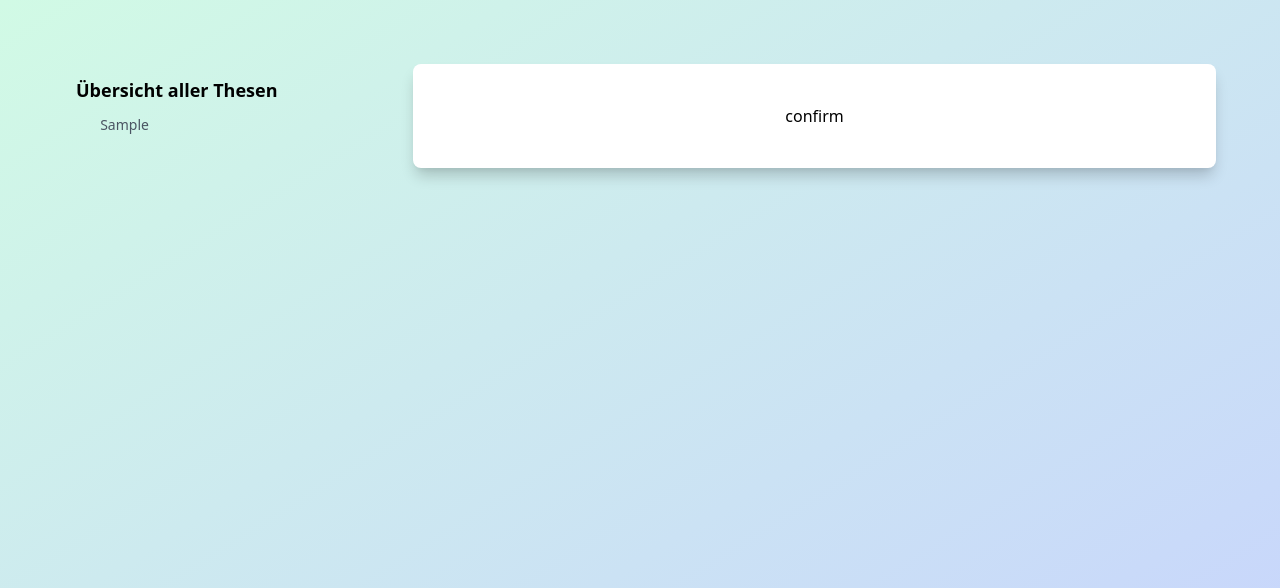
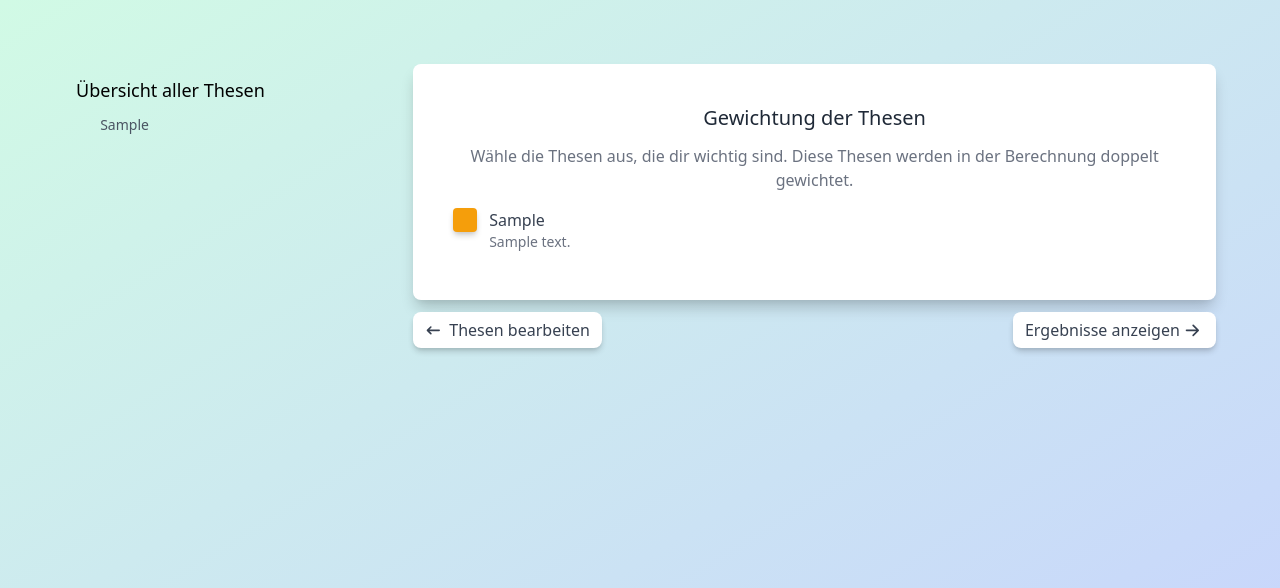
Before and after one commit to wahlrechner/wahlrechner, a Django app: page /confirm in a window 1280 px wide. Shown: the top 588 px of the page. Run offline with Django 3.2, Linux system fonts and the light colour scheme; tables that the repository leaves empty hold one stand-in row (values such as "Sample post"); style sheets or scripts are compiled from the project's sources; parts of the project's set-up code (start-up, migrations or seed data) failed here and were passed over.

Commit message:
Seite für Thesen-Gewichtung

```diff
--- a/wahlrechner/static/wahlrechner/styles.css
+++ b/wahlrechner/static/wahlrechner/styles.css
@@ -43,5 +43,9 @@
 }
 
 .btn-white {
-    @apply text-gray-700 dark:text-gray-300 bg-white dark:bg-gray-800 ring-white dark:ring-gray-600  hover:bg-gray-200 dark:hover:bg-gray-700 focus:bg-gray-200;
+    @apply text-gray-700 dark:text-gray-200 bg-white dark:bg-gray-800 ring-white dark:ring-gray-600  hover:bg-gray-200 dark:hover:bg-gray-700 focus:bg-gray-200;
 }
+
+input:checked + svg {
+    display: block;
+}
--- a/wahlrechner/templates/icons/agree-white.html
+++ b/wahlrechner/templates/icons/agree-white.html
@@ -1,9 +1,6 @@
 <!-- Heroicons by Tailwind (License: https://github.com/tailwindlabs/heroicons) -->
 
 <svg class="h-5 w-5 inline-flex align-middle text-white" xmlns="http://www.w3.org/2000/svg" viewBox="0 0 24 24" fill="currentColor">
-    <!-- <path
-        d="M2 10.5a1.5 1.5 0 113 0v6a1.5 1.5 0 01-3 0v-6zM6 10.333v5.43a2 2 0 001.106 1.79l.05.025A4 4 0 008.943 18h5.416a2 2 0 001.962-1.608l1.2-6A2 2 0 0015.56 8H12V4a2 2 0 00-2-2 1 1 0 00-1 1v.667a4 4 0 01-.8 2.4L6.8 7.933a4 4 0 00-.8 2.4z"
-    /> -->
     <path
         fill-rule="evenodd"
         d="M16.707 5.293a1 1 0 010 1.414l-8 8a1 1 0 01-1.414 0l-4-4a1 1 0 011.414-1.414L8 12.586l7.293-7.293a1 1 0 011.414 0z"
--- a/wahlrechner/templates/icons/agree.html
+++ b/wahlrechner/templates/icons/agree.html
@@ -6,9 +6,6 @@
     viewBox="0 0 24 24"
     fill="currentColor"
 >
-    <!-- <path
-        d="M2 10.5a1.5 1.5 0 113 0v6a1.5 1.5 0 01-3 0v-6zM6 10.333v5.43a2 2 0 001.106 1.79l.05.025A4 4 0 008.943 18h5.416a2 2 0 001.962-1.608l1.2-6A2 2 0 0015.56 8H12V4a2 2 0 00-2-2 1 1 0 00-1 1v.667a4 4 0 01-.8 2.4L6.8 7.933a4 4 0 00-.8 2.4z"
-    /> -->
     <path
         fill-rule="evenodd"
         d="M16.707 5.293a1 1 0 010 1.414l-8 8a1 1 0 01-1.414 0l-4-4a1 1 0 011.414-1.414L8 12.586l7.293-7.293a1 1 0 011.414 0z"
--- a/wahlrechner/templates/icons/disagree-white.html
+++ b/wahlrechner/templates/icons/disagree-white.html
@@ -1,9 +1,6 @@
 <!-- Heroicons by Tailwind (License: https://github.com/tailwindlabs/heroicons) -->
 
 <svg class="h-5 w-5 inline-flex align-middle text-white" xmlns="http://www.w3.org/2000/svg" viewBox="0 0 24 24" fill="currentColor">
-    <!-- <path
-        d="M18 9.5a1.5 1.5 0 11-3 0v-6a1.5 1.5 0 013 0v6zM14 9.667v-5.43a2 2 0 00-1.105-1.79l-.05-.025A4 4 0 0011.055 2H5.64a2 2 0 00-1.962 1.608l-1.2 6A2 2 0 004.44 12H8v4a2 2 0 002 2 1 1 0 001-1v-.667a4 4 0 01.8-2.4l1.4-1.866a4 4 0 00.8-2.4z"
-    /> -->
     <path
         fill-rule="evenodd"
         d="M4.293 4.293a1 1 0 011.414 0L10 8.586l4.293-4.293a1 1 0 111.414 1.414L11.414 10l4.293 4.293a1 1 0 01-1.414 1.414L10 11.414l-4.293 4.293a1 1 0 01-1.414-1.414L8.586 10 4.293 5.707a1 1 0 010-1.414z"
--- a/wahlrechner/templates/icons/disagree.html
+++ b/wahlrechner/templates/icons/disagree.html
@@ -1,9 +1,6 @@
 <!-- Heroicons by Tailwind (License: https://github.com/tailwindlabs/heroicons) -->
 
 <svg class="h-5 w-5 inline-flex align-middle text-red-500" xmlns="http://www.w3.org/2000/svg" viewBox="0 0 24 24" fill="currentColor">
-    <!-- <path
-        d="M18 9.5a1.5 1.5 0 11-3 0v-6a1.5 1.5 0 013 0v6zM14 9.667v-5.43a2 2 0 00-1.105-1.79l-.05-.025A4 4 0 0011.055 2H5.64a2 2 0 00-1.962 1.608l-1.2 6A2 2 0 004.44 12H8v4a2 2 0 002 2 1 1 0 001-1v-.667a4 4 0 01.8-2.4l1.4-1.866a4 4 0 00.8-2.4z"
-    /> -->
     <path
         fill-rule="evenodd"
         d="M4.293 4.293a1 1 0 011.414 0L10 8.586l4.293-4.293a1 1 0 111.414 1.414L11.414 10l4.293 4.293a1 1 0 01-1.414 1.414L10 11.414l-4.293 4.293a1 1 0 01-1.414-1.414L8.586 10 4.293 5.707a1 1 0 010-1.414z"
--- a/wahlrechner/templates/wahlrechner/confirm.html
+++ b/wahlrechner/templates/wahlrechner/confirm.html
@@ -1,8 +1,5 @@
-{% extends 'wahlrechner/base.html' %}
-{% load get_item %}
-
-{% block sidebar %}
-<p class="text-lg mb-2 font-bold dark:text-gray-200">Übersicht aller Thesen</p>
+{% extends 'wahlrechner/base.html' %} {% load get_item %} {% block sidebar %}
+<p class="text-lg mb-2 dark:text-gray-200">Übersicht aller Thesen</p>
 <ul class="space-y-1 sidebar-menu">
     {% for these in these_list %}
     <li>
@@ -19,14 +16,64 @@
                 {% include "icons/empty.html" %}
             {% endif %}
         {% endwith %}
-        <a>{{ these.these_keyword }}</a>
+        <a onClick="location.href='{% url 'these' %}?t={{ these.pk }}&{{ current_payload }}'" class="clickable">
+            {{ these.these_keyword }}
+        </a>
     </li>
     {% endfor %}
 </ul>
+{% endblock %} {% block content %}
+<form method="get">
+    <div class="w-full bg-white shadow-lg rounded-lg p-6 lg:p-10 text-center dark:bg-gray-800">
+        <h1 class="text-xl mb-3 text-gray-800 dark:text-gray-100">Gewichtung der Thesen</h1>
+        <div class="text-gray-500 dark:text-gray-400 mb-4">Wähle die Thesen aus, die dir wichtig sind. Diese Thesen werden in der Berechnung doppelt gewichtet.</div>
+
+        {% for these in these_list %}
+            {% with status=request.GET|get_item:these.pk %}
+                <input type="hidden" name="{{ these.pk }}" value="{{ status }}"/>
+                {% if status != 's' %}
+                    <label class="flex justify-start items-start cursor-pointer mb-2 group" for="p{{ these.pk }}">
+                        <div
+                            class="bg-yellow-500 rounded shadow-md w-6 h-6 flex flex-shrink-0 justify-center items-center mr-3 focus-within:ring-4 ring-yellow-300 dark:ring-yellow-800 transition duration-150 group-hover:bg-yellow-600"
+                        >
+                            <input type="checkbox" class="opacity-0 absolute cursor-pointer" id="p{{ these.pk }}" name="p{{ these.pk }}" value=1 {% if request.GET|get_item_p:these.pk %}checked{% endif %}>
+                            <svg class="fill-current hidden w-4 h-4 text-white" viewBox="0 0 20 20">
+                                <!-- Heroicons by Tailwind (License: https://github.com/tailwindlabs/heroicons) -->
+                                <path
+                                    d="M9.049 2.927c.3-.921 1.603-.921 1.902 0l1.07 3.292a1 1 0 00.95.69h3.462c.969 0 1.371 1.24.588 1.81l-2.8 2.034a1 1 0 00-.364 1.118l1.07 3.292c.3.921-.755 1.688-1.54 1.118l-2.8-2.034a1 1 0 00-1.175 0l-2.8 2.034c-.784.57-1.838-.197-1.539-1.118l1.07-3.292a1 1 0 00-.364-1.118L2.98 8.72c-.783-.57-.38-1.81.588-1.81h3.461a1 1 0 00.951-.69l1.07-3.292z"
+                                />
+                            </svg>
+                        </div>
+                        <div class="text-left">
+                            <div class="select-none text-gray-700 dark:text-gray-200">
+                                {{ these.these_keyword }}
+                                {% if status == 'a' %}
+                                    {% include "icons/agree.html" %}
+                                {% elif status == 'd' %}
+                                    {% include "icons/disagree.html" %}
+                                {% elif status == 'n' %}
+                                    {% include "icons/neutral.html" %}
+                                {% endif %}
+                            </div>
+                            <div class="text-gray-500 dark:text-gray-400 text-sm">{{ these.these_text }}</div>
+                        </div>
+
+                    </label>
+                {% endif %}
+            {% endwith %}
+        {% endfor %}
+    </div>
+    <div class="flex justify-between mt-3 space-x-2">
+        <div>
+            <button type="button" onClick="location.href='{% url 'these' %}?{{ payload_previous }}'" class="btn btn-white h-full">
+                {% include "icons/arrow-left.html" %} Thesen bearbeiten
+            </button>
+        </div>
+        <div>
+            <button type="submit" onClick="location.href='{% url 'these' %}?{{ payload_next }}'" class="btn btn-white h-full">
+                Ergebnisse anzeigen {% include "icons/arrow-right.html" %}
+            </button>
+        </div>
+    </div>
+</form>
 {% endblock %}
-
-{% block content %}
-<div class="w-full bg-white shadow-lg rounded-lg p-6 lg:p-10 text-center dark:bg-gray-800">
-    <h1>confirm</h1>
-</div>
-{% endblock %}
--- a/wahlrechner/templatetags/get_item.py
+++ b/wahlrechner/templatetags/get_item.py
@@ -4,3 +4,8 @@ from django.template.defaulttags import register
 @register.filter(name='get_item')
 def get_item(dictionary, key):
     return dictionary.get(str(key))
+
+
+@register.filter(name='get_item_p')
+def get_item(dictionary, key):
+    return dictionary.get(f"p{str(key)}")
--- a/wahlrechner/views.py
+++ b/wahlrechner/views.py
@@ -41,7 +41,10 @@ def these(request):
     max_pos = len(these_list)
 
     # Payload anpassen für nächste These (nur wenn aktuelle These beantwortet)
-    if these_pk in payload:
+    if letzte_these := (these_list.reverse()[0].pk == int(these_pk)):
+        payload['t'] = 'c'
+        payload_next = urllib.parse.urlencode(payload)
+    elif these_pk in payload:
         payload['t'] = these_list[pos + 1].pk
         payload_next = urllib.parse.urlencode(payload)
     else:
@@ -56,7 +59,7 @@ def these(request):
 
     # Payload anpassen auf nächste These, wenn Frage nicht bearbeitet
     if these_pk not in payload:
-        if these_list.reverse()[0].pk == int(these_pk):
+        if letzte_these:
             payload['t'] = 'c'
         else:
             next_these = these_list[pos + 1]
@@ -94,7 +97,8 @@ def these(request):
                'payload_neutral': payload_neutral,
                'payload_skip': payload_skip,
                'payload_next': payload_next,
-               'payload_previous': payload_previous
+               'payload_previous': payload_previous,
+               'letzte_these': letzte_these
                }
 
     return render(request, 'wahlrechner/these.html', context)
@@ -104,4 +108,10 @@ def confirm(request):
     # Erhalte alle Thesen sortiert nach der Thesen-Nummer
     these_list = These.objects.all().order_by('these_nr')
 
-    return render(request, 'wahlrechner/confirm.html', {'these_list': these_list})
+    # Payload für den Zurück-Knopf
+    payload = request.GET.copy()
+    current_payload = urllib.parse.urlencode(payload)
+    payload['t'] = these_list.reverse()[0].pk
+    payload_previous = urllib.parse.urlencode(payload)
+
+    return render(request, 'wahlrechner/confirm.html', {'these_list': these_list, 'current_payload': current_payload, 'payload_previous': payload_previous})
```
Also changed, not shown: wahlrechner/templates/wahlrechner/start.html (+4 -11 lines), wahlrechner/templates/wahlrechner/these.html (+15 -17 lines).
